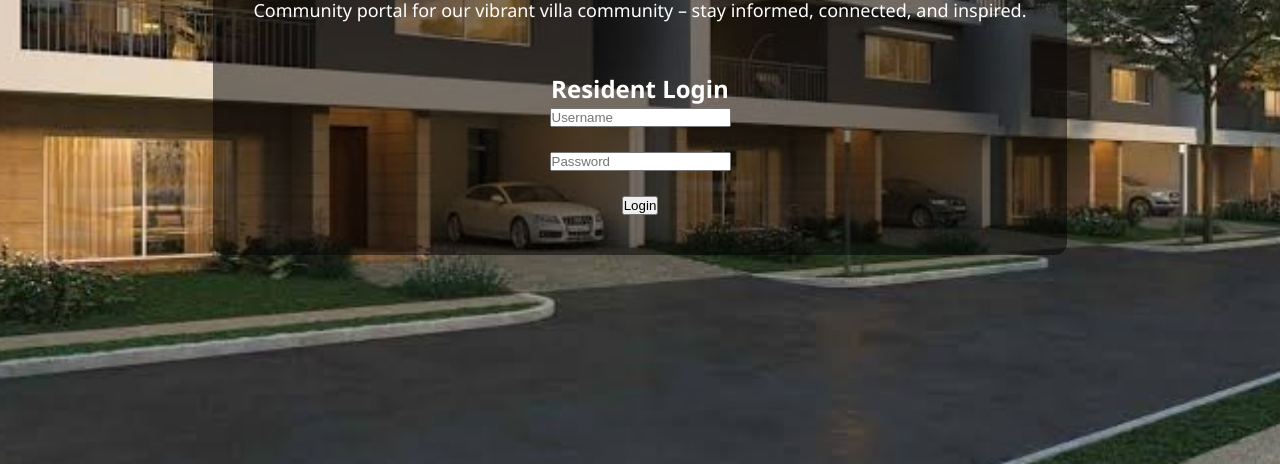
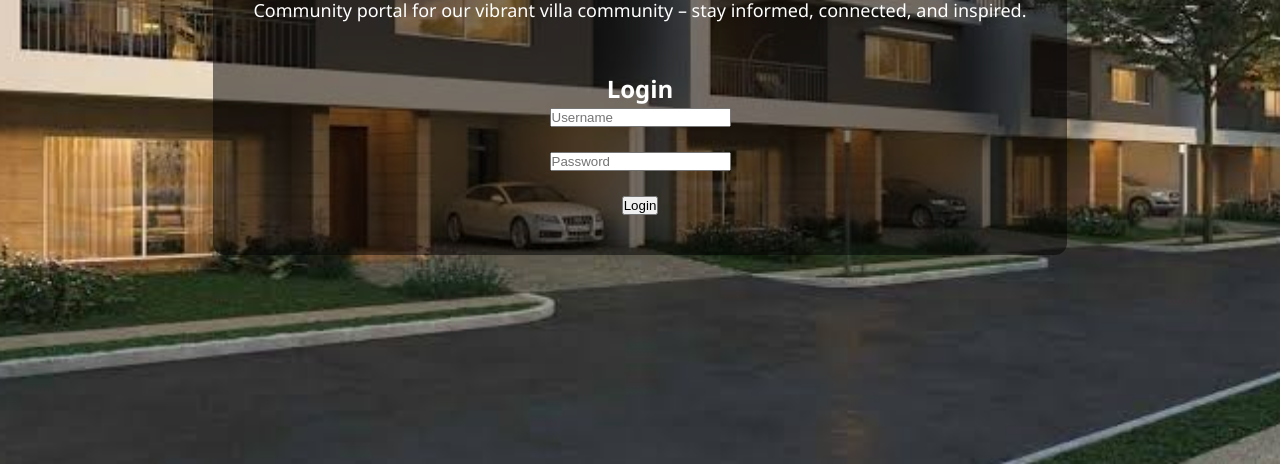
Before and after one commit to natarajansreejith/sanctuaryvilla.github.io, a plain HTML site: page index.html in a window 1280 px wide. Shown: the part 336-800 px from the top of the page. Drawn offline with Linux system fonts and the light colour scheme.

Commit message:
Update index.html removed the word resident from login

```diff
--- a/index.html
+++ b/index.html
@@ -48,7 +48,7 @@
       <p>Community portal for our vibrant villa community – stay informed, connected, and inspired.</p>
 
       <div style="text-align: center; margin-top: 50px;">
-  <h2>Resident Login</h2>
+  <h2>Login</h2>
   <form onsubmit="return login()">
     <input type="text" id="username" placeholder="Username" required><br><br>
     <input type="password" id="password" placeholder="Password" required><br><br>
```
